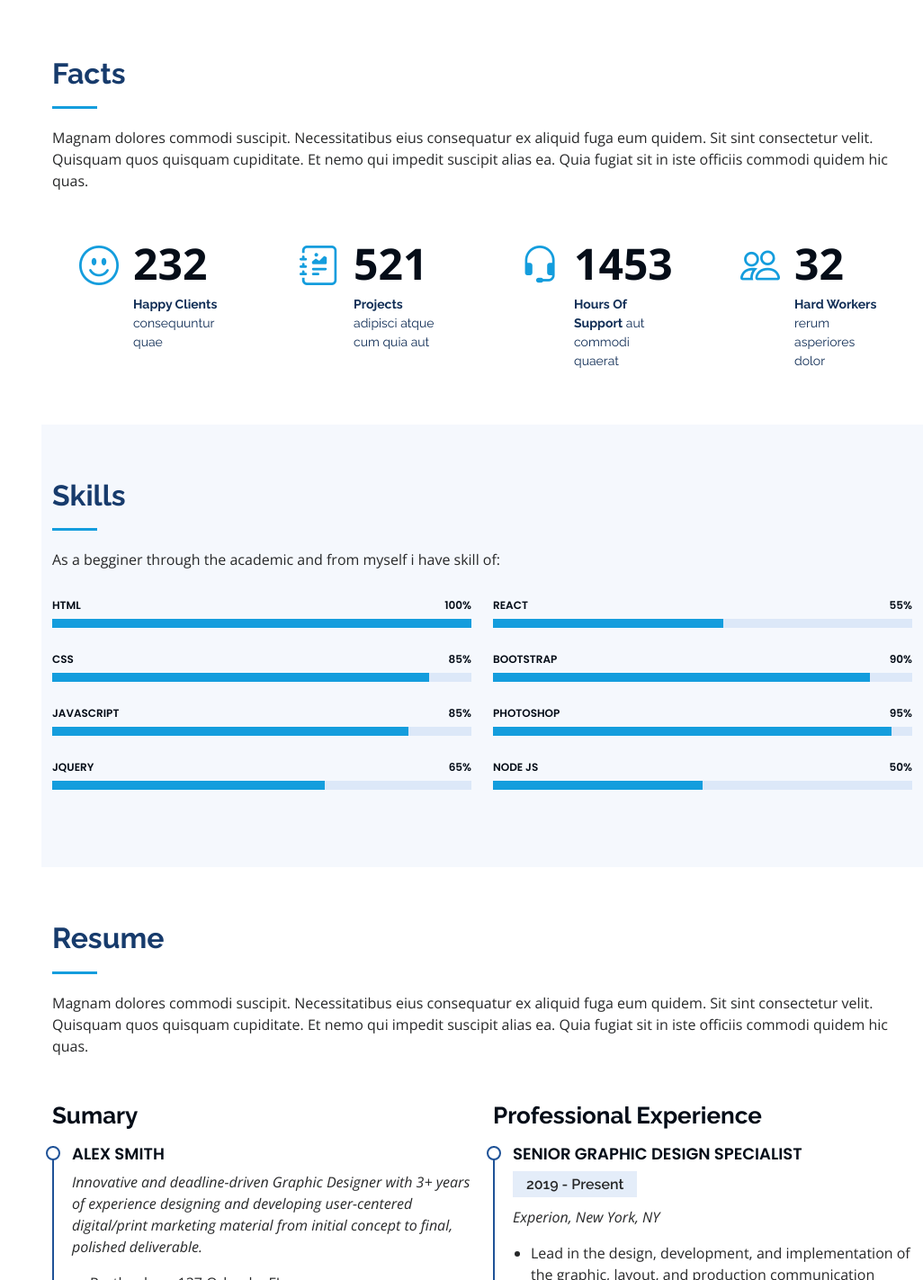
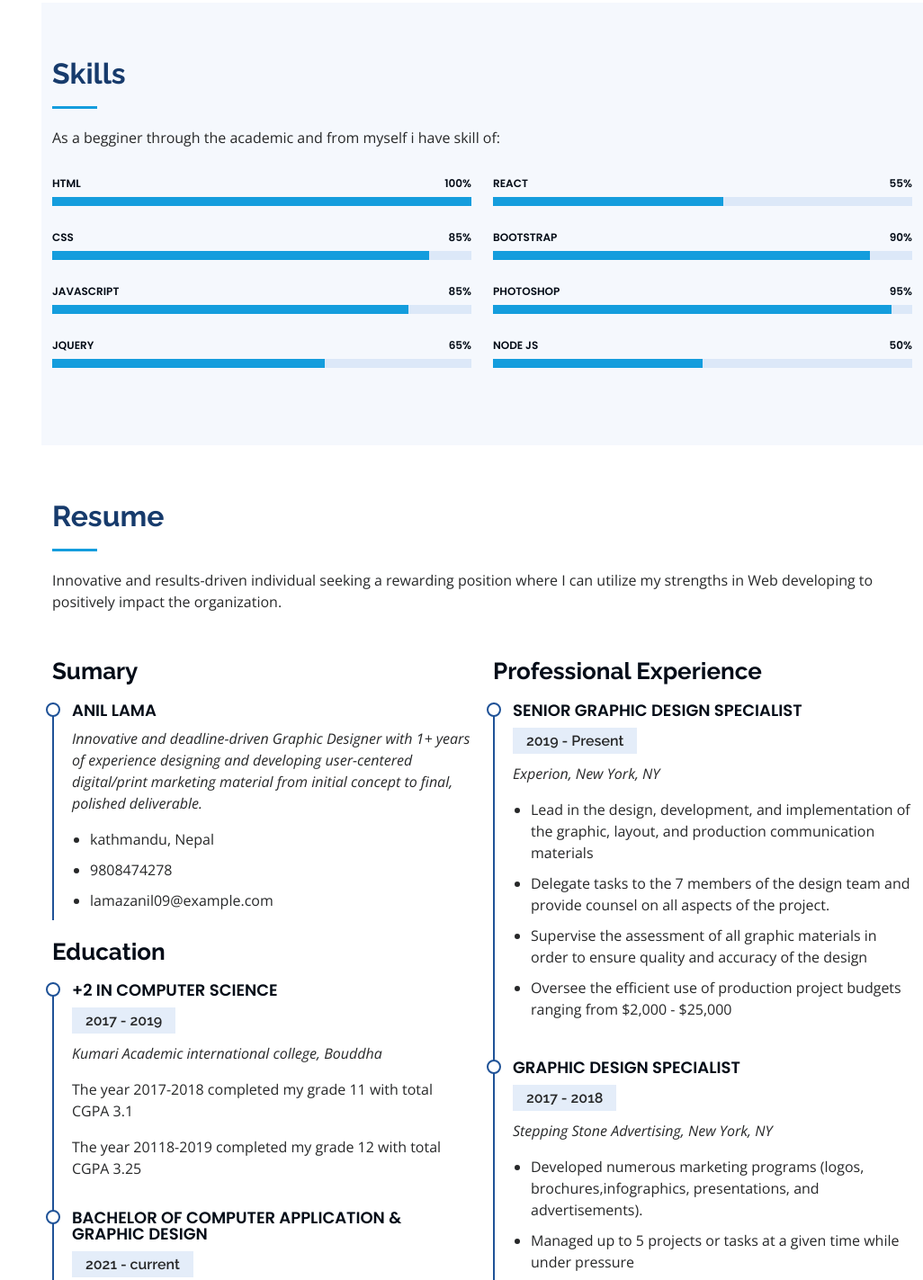
Before and after one commit to Onillama/Anil-Lama, a plain HTML site: page index.html in a window 1280 px wide. Shown: the part 1377-2800 px from the top of the page at 90% size, without its empty margins (254-1280 px from the left). Drawn offline with nearby package versions, Linux system fonts and the light colour scheme.

Commit message:
Update index.html

```diff
--- a/index.html
+++ b/index.html
@@ -50,7 +50,7 @@
         <img src="assets/img/porfile-portfolio.png" alt="" class="img-fluid rounded-circle">
         <h1 class="text-light"><a href="index.html">Anil Lama</a></h1>
         <div class="social-links mt-3 text-center">
-          <a href="#" class="twitter"><i class="bx bxl-twitter"></i></a>
+          <a href="solarSystem.html" class="twitter"><i class="bx bxl-twitter"></i></a>
           <a href="https://www.facebook.com/profile.php?id=100068244503101" target="_blank" class="facebook"><i
               class="bx bxl-facebook"></i></a>
           <a href="https://www.instagram.com/linaamal09/" class="instagram" target="_blank"><i
@@ -141,60 +141,6 @@
 
       </div>
     </section><!-- End About Section -->
-
-    <!-- ======= Facts Section ======= -->
-    <section id="facts" class="facts">
-      <div class="container">
-
-        <div class="section-title">
-          <h2>Facts</h2>
-          <p>Magnam dolores commodi suscipit. Necessitatibus eius consequatur ex aliquid fuga eum quidem. Sit sint
-            consectetur velit. Quisquam quos quisquam cupiditate. Et nemo qui impedit suscipit alias ea. Quia fugiat sit
-            in iste officiis commodi quidem hic quas.</p>
-        </div>
-
-        <div class="row no-gutters">
-
-          <div class="col-lg-3 col-md-6 d-md-flex align-items-md-stretch" data-aos="fade-up">
-            <div class="count-box">
-              <i class="bi bi-emoji-smile"></i>
-              <span data-purecounter-start="0" data-purecounter-end="232" data-purecounter-duration="1"
-                class="purecounter"></span>
-              <p><strong>Happy Clients</strong> consequuntur quae</p>
-            </div>
-          </div>
-
-          <div class="col-lg-3 col-md-6 d-md-flex align-items-md-stretch" data-aos="fade-up" data-aos-delay="100">
-            <div class="count-box">
-              <i class="bi bi-journal-richtext"></i>
-              <span data-purecounter-start="0" data-purecounter-end="521" data-purecounter-duration="1"
-                class="purecounter"></span>
-              <p><strong>Projects</strong> adipisci atque cum quia aut</p>
-            </div>
-          </div>
-
-          <div class="col-lg-3 col-md-6 d-md-flex align-items-md-stretch" data-aos="fade-up" data-aos-delay="200">
-            <div class="count-box">
-              <i class="bi bi-headset"></i>
-              <span data-purecounter-start="0" data-purecounter-end="1453" data-purecounter-duration="1"
-                class="purecounter"></span>
-              <p><strong>Hours Of Support</strong> aut commodi quaerat</p>
-            </div>
-          </div>
-
-          <div class="col-lg-3 col-md-6 d-md-flex align-items-md-stretch" data-aos="fade-up" data-aos-delay="300">
-            <div class="count-box">
-              <i class="bi bi-people"></i>
-              <span data-purecounter-start="0" data-purecounter-end="32" data-purecounter-duration="1"
-                class="purecounter"></span>
-              <p><strong>Hard Workers</strong> rerum asperiores dolor</p>
-            </div>
-          </div>
-
-        </div>
-
-      </div>
-    </section><!-- End Facts Section -->
 
     <!-- ======= Skills Section ======= -->
     <section id="skills" class="skills section-bg">
@@ -292,41 +238,44 @@
 
         <div class="section-title">
           <h2>Resume</h2>
-          <p>Magnam dolores commodi suscipit. Necessitatibus eius consequatur ex aliquid fuga eum quidem. Sit sint
-            consectetur velit. Quisquam quos quisquam cupiditate. Et nemo qui impedit suscipit alias ea. Quia fugiat sit
-            in iste officiis commodi quidem hic quas.</p>
+          <p>Innovative and results-driven individual seeking a rewarding position where I can utilize my strengths in
+            Web developing to positively impact the organization.</p>
         </div>
 
         <div class="row">
           <div class="col-lg-6" data-aos="fade-up">
             <h3 class="resume-title">Sumary</h3>
             <div class="resume-item pb-0">
-              <h4>Alex Smith</h4>
-              <p><em>Innovative and deadline-driven Graphic Designer with 3+ years of experience designing and
+              <h4>Anil Lama</h4>
+              <p><em>Innovative and deadline-driven Graphic Designer with 1+ years of experience designing and
                   developing user-centered digital/print marketing material from initial concept to final, polished
                   deliverable.</em></p>
               <ul>
-                <li>Portland par 127,Orlando, FL</li>
-                <li>(123) 456-7891</li>
-                <li>alice.barkley@example.com</li>
+                <li>kathmandu, Nepal</li>
+                <li>9808474278</li>
+                <li>lamazanil09@example.com</li>
               </ul>
             </div>
 
             <h3 class="resume-title">Education</h3>
             <div class="resume-item">
-              <h4>Master of Fine Arts &amp; Graphic Design</h4>
-              <h5>2015 - 2016</h5>
-              <p><em>Rochester Institute of Technology, Rochester, NY</em></p>
-              <p>Qui deserunt veniam. Et sed aliquam labore tempore sed quisquam iusto autem sit. Ea vero voluptatum qui
-                ut dignissimos deleniti nerada porti sand markend</p>
+              <h4>+2 in Computer Science</h4>
+              <h5>2017 - 2019</h5>
+              <p><em>Kumari Academic international college, Bouddha </em></p>
+              <p>The year 2017-2018 completed my grade 11 with total CGPA 3.1</p>
+              <p>The year 20118-2019 completed my grade 12 with total CGPA 3.25</p>
             </div>
             <div class="resume-item">
-              <h4>Bachelor of Fine Arts &amp; Graphic Design</h4>
-              <h5>2010 - 2014</h5>
-              <p><em>Rochester Institute of Technology, Rochester, NY</em></p>
-              <p>Quia nobis sequi est occaecati aut. Repudiandae et iusto quae reiciendis et quis Eius vel ratione eius
-                unde vitae rerum voluptates asperiores voluptatem Earum molestiae consequatur neque etlon sader mart
-                dila</p>
+              <h4>Bachelor of computer Application &amp; Graphic Design</h4>
+              <h5>2021 - current</h5>
+              <p><em>Texas international College, Chabhahil</em></p>
+              <p>Running my Bachelor in BCA at Texas international college.</p>
+              <pre>                  SEM          socre
+                 Sem-I          3.1
+                 Sem-II         3.19
+                 Sem-III        Waiting.....
+                 Sem-IV         Running....
+              </pre>
             </div>
           </div>
           <div class="col-lg-6" data-aos="fade-up" data-aos-delay="100">
@@ -542,7 +491,7 @@
 
               <iframe
                 src="https://www.google.com/maps/embed?pb=!1m17!1m12!1m3!1d14127.82584871158!2d85.36529494999999!3d27.7186305!2m3!1f0!2f0!3f0!3m2!1i1024!2i768!4f13.1!3m2!1m1!2zMjfCsDQzJzAyLjgiTiA4NcKwMjEnNTIuMCJF!5e0!3m2!1sen!2snp!4v1682845321343!5m2!1sen!2snp"
-               width="100%" height="270px" style="border:0;" allowfullscreen="" loading="lazy"
+                width="100%" height="270px" style="border:0;" allowfullscreen="" loading="lazy"
                 referrerpolicy="no-referrer-when-downgrade"></iframe>
             </div>
 
```
